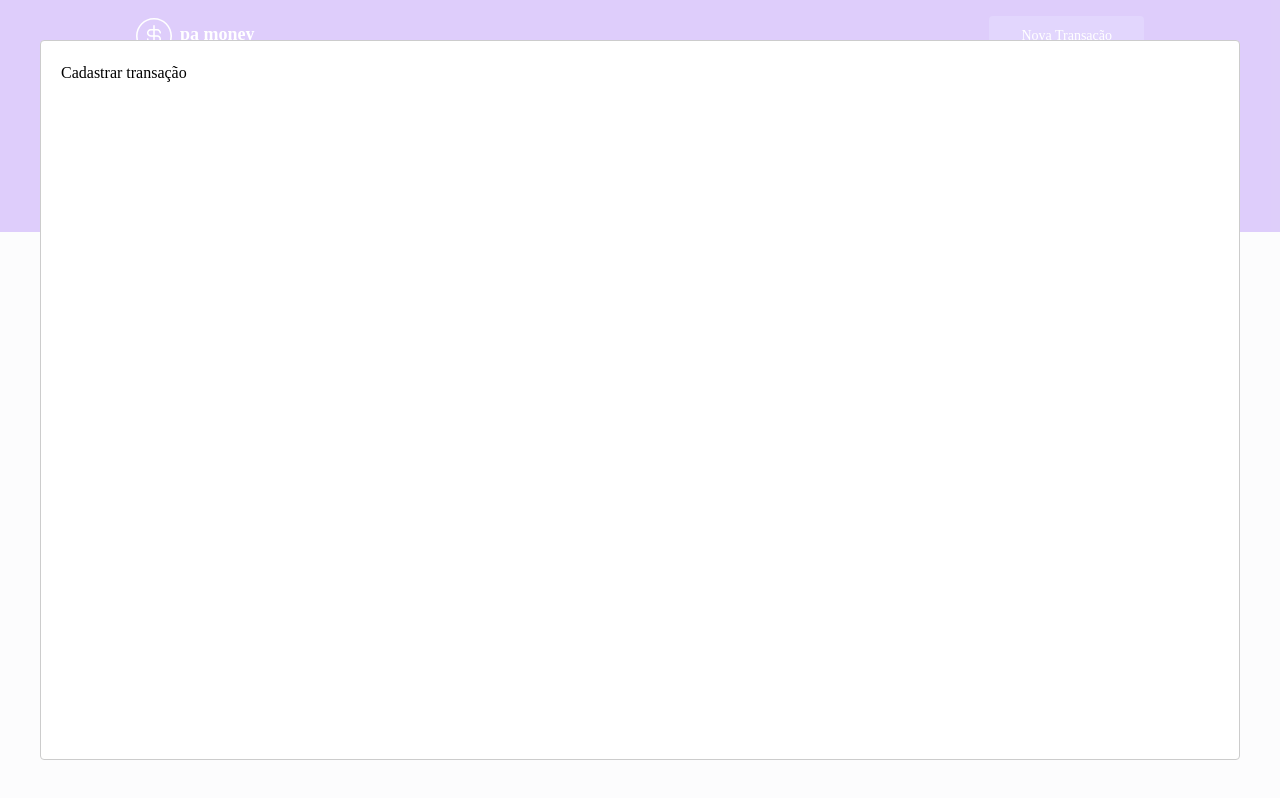
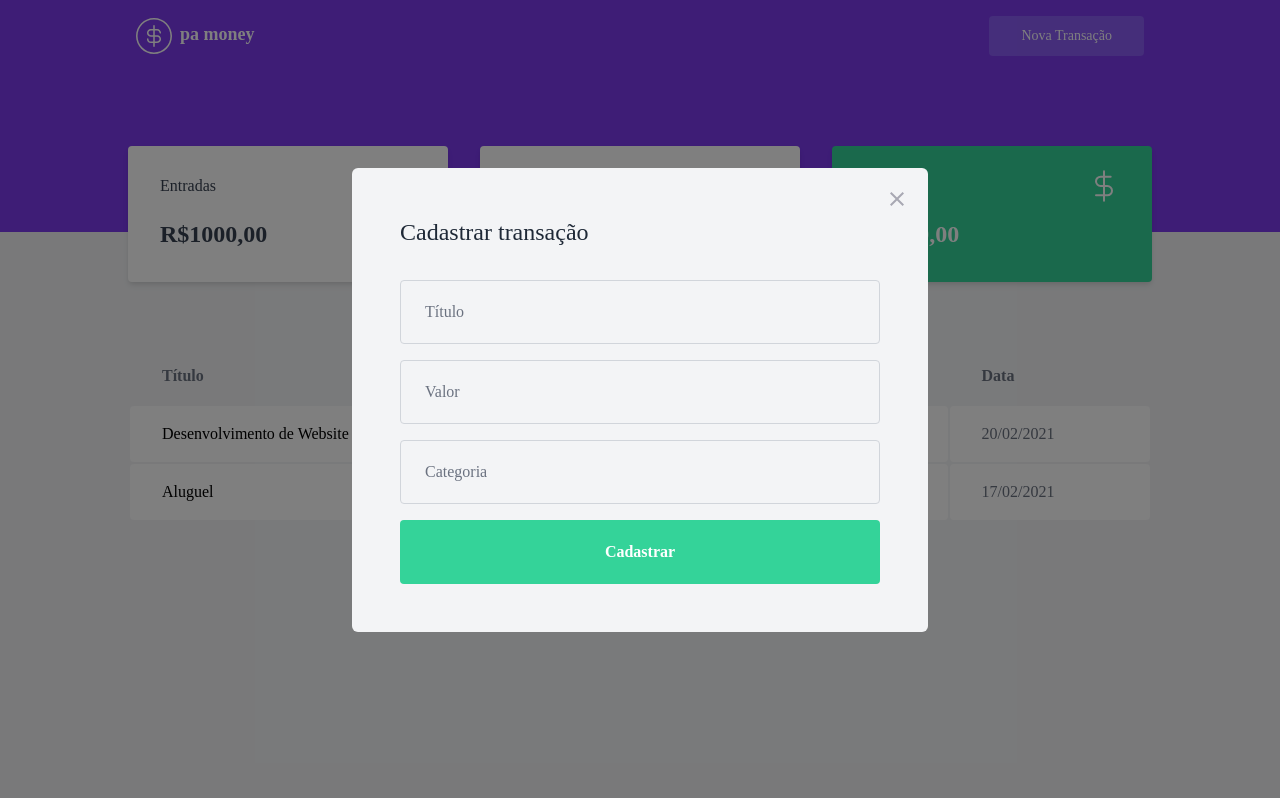
Before and after one commit to palenquer/pamoney, a React (Create React App) app: page / in a window 1280 px wide. Both pictures are taken after a click on the button "Nova Transação". Built offline with nearby package versions, Linux system fonts and the light colour scheme; no server answers; what miragejs would draw is missing.

Commit message:
added modal form

```diff
--- a/src/components/NewTransactionModal/index.tsx
+++ b/src/components/NewTransactionModal/index.tsx
@@ -1,16 +1,57 @@
 import Modal from "react-modal";
+import closeImg from "../../assets/close.svg";
 
 interface NewTransactionModalProps {
   isOpen: boolean;
   onRequestClose: () => void;
 }
-export function NewTransactionModal({isOpen, onRequestClose}: NewTransactionModalProps) {
+export function NewTransactionModal({
+  isOpen,
+  onRequestClose,
+}: NewTransactionModalProps) {
   return (
     <Modal
       isOpen={isOpen}
       onRequestClose={onRequestClose}
+      overlayClassName="react-modal-overlay"
+      className="w-full max-w-xl bg-gray-100 p-12 relative rounded-md"
     >
-        <h2>Cadastrar transação</h2>
+      <button
+        className="absolute right-6 top-6 border-0 bg-transparent transition duration-300 filter hover:brightness-75"
+        type="button"
+        onClick={onRequestClose}
+      >
+        <img src={closeImg} alt="Fechar modal" />
+      </button>
+
+      <form>
+        <h2 className="text-gray-800 text-2xl mb-8">Cadastrar transação</h2>
+
+        <input
+          className="w-full px-6 h-16 rounded bg-gray-100 border border-gray-300 placeholder-gray-500"
+          type="text"
+          placeholder="Título"
+        />
+
+        <input
+          className="w-full px-6 h-16 rounded bg-gray-100 border border-gray-300 placeholder-gray-500 mt-4"
+          type="number"
+          placeholder="Valor"
+        />
+
+        <input
+          className="w-full px-6 h-16 rounded bg-gray-100 border border-gray-300 placeholder-gray-500 mt-4"
+          type="text"
+          placeholder="Categoria"
+        />
+
+        <button
+          className="w-full px-6 h-16 bg-green-400 text-white rounded border-0 mt-4 font-semibold transition duration-300 filter hover:brightness-90"
+          type="submit"
+        >
+          Cadastrar
+        </button>
+      </form>
     </Modal>
-    )
+  );
 }
--- a/src/styles/tailwind.css
+++ b/src/styles/tailwind.css
@@ -1,17 +1,20 @@
 @tailwind base;
-
-/* Your own custom base styles */
-
-/* Start purging... */
 @tailwind components;
-/* Stop purging. */
-
-/* Your own custom component styles */
-
-/* Start purging... */
 @tailwind utilities;
-/* Stop purging. */
-
-/* Your own custom utilities */
 
 @import url('https://fonts.googleapis.com/css2?family=Poppins:wght@400;600&display=swap');
+
+.react-modal-overlay {
+    background: rgba(0, 0, 0, 0.5);
+
+    position: fixed;
+
+    top: 0;
+    bottom: 0;
+    left: 0;
+    right: 0;
+
+    display: flex;
+    align-items:center;
+    justify-content: center;
+}
```
Lines whose indentation alone changed are shown as unchanged.
